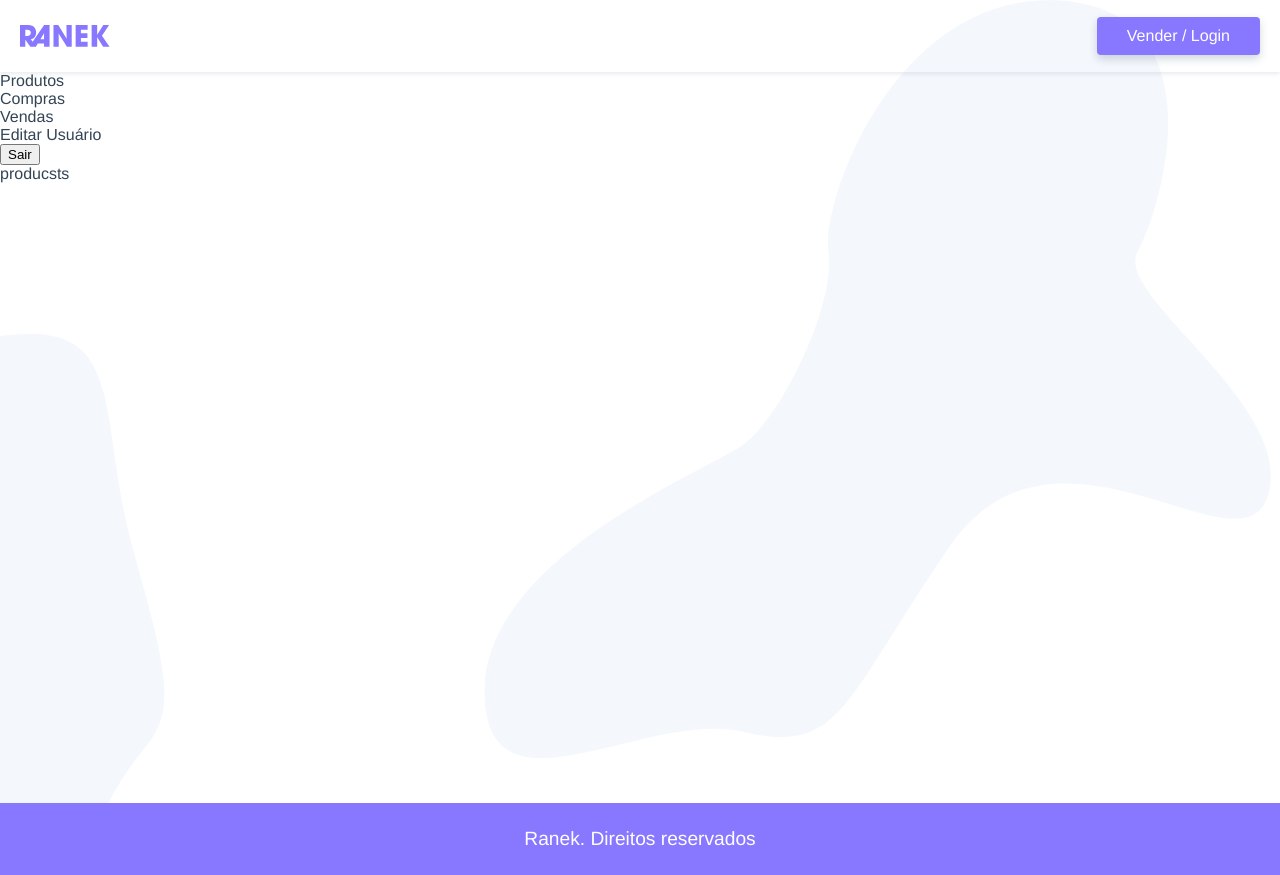
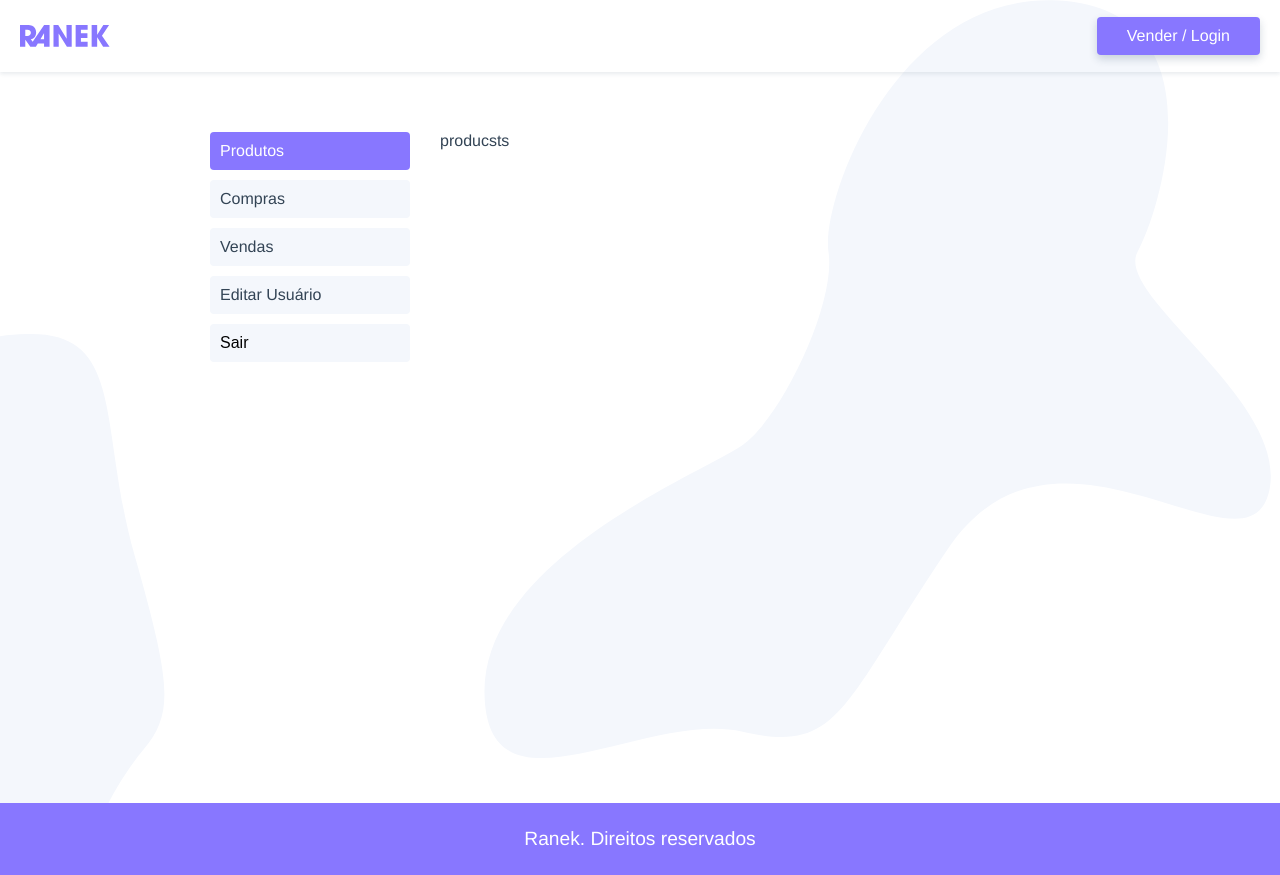
Before and after one commit to rezendefelipe/vue-ranek, a Vue app: page /user in a window 1280 px wide. Built offline with nearby package versions, Linux system fonts and the light colour scheme.

Commit message:
feat: add style sidebar user view

```diff
--- a/src/views/user/UserView.vue
+++ b/src/views/user/UserView.vue
@@ -37,6 +37,46 @@
 }
 </script>
 
-<style>
+<style scoped>
+  .user {
+    display: grid;
+    grid-template-columns: minmax(140px, 200px) 1fr;
+    max-width: 900px;
+    margin: 40px auto;
+    grid-gap: 30px;
+    padding: 20px;
+  }
 
+  @media screen and (max-width: 500px) {
+    .user {
+      grid-template-columns: 1fr;
+      margin: 0 auto;
+    }
+  }
+
+  .sidenav a, .sidenav button {
+    padding: 10px;
+    display: block;
+    background: #f4f7fc;
+    margin-bottom: 10px;
+    border-radius: 4px;
+  }
+
+  .sidenav a.router-link-exact-active,
+  .sidenav button:hover,
+  .sidenav a:hover
+  {
+    background: #87f;
+    color: #fff;
+  }
+
+  .sidenav button {
+    padding: 10px;
+    width: 100%;
+    font-size: 1rem;
+    text-align: left;
+    font-family: "Avenir", Arial, Helvetica, sans-serif;
+    cursor: pointer;
+    border: none;
+  }
 </style>
```
